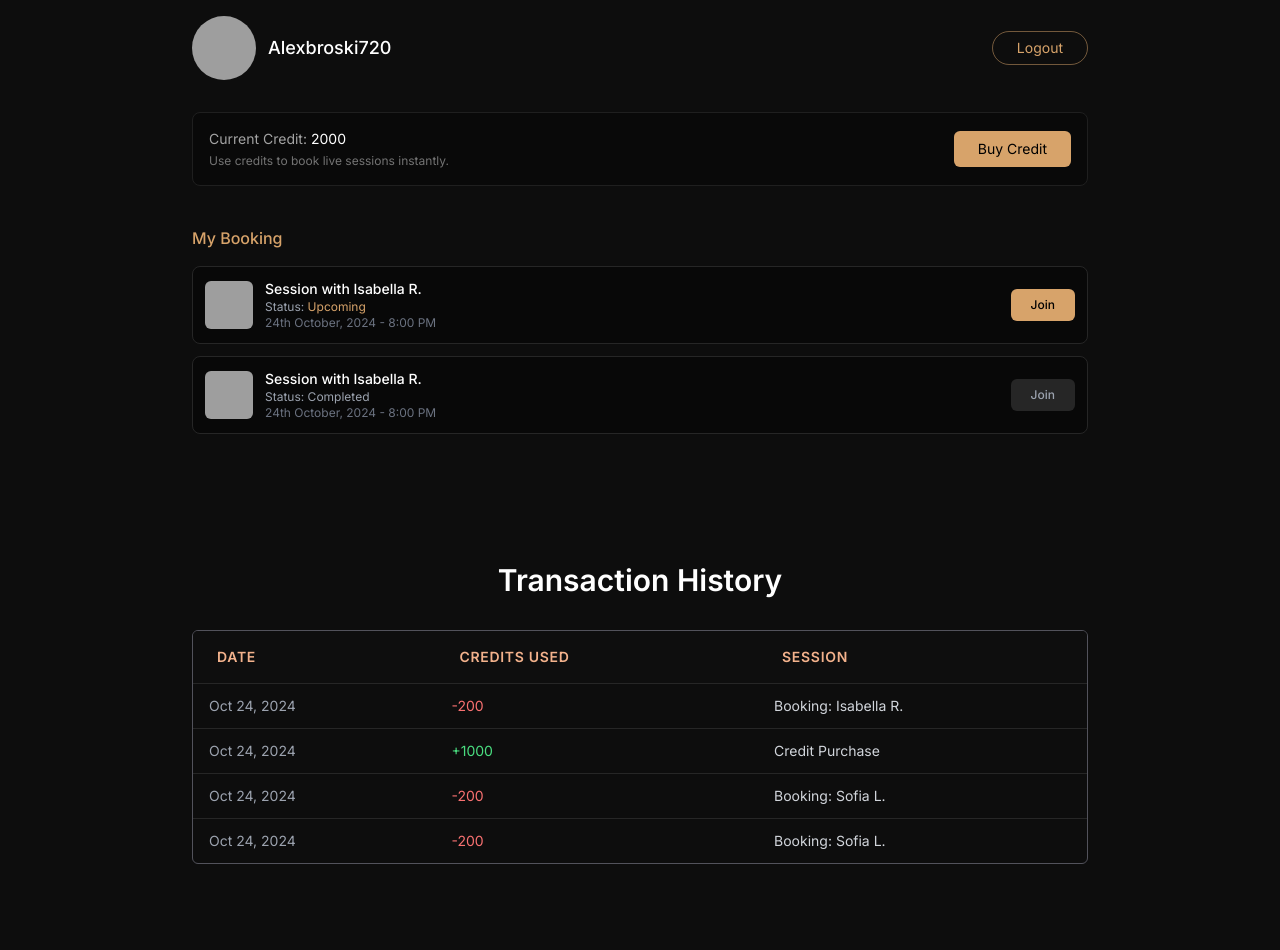
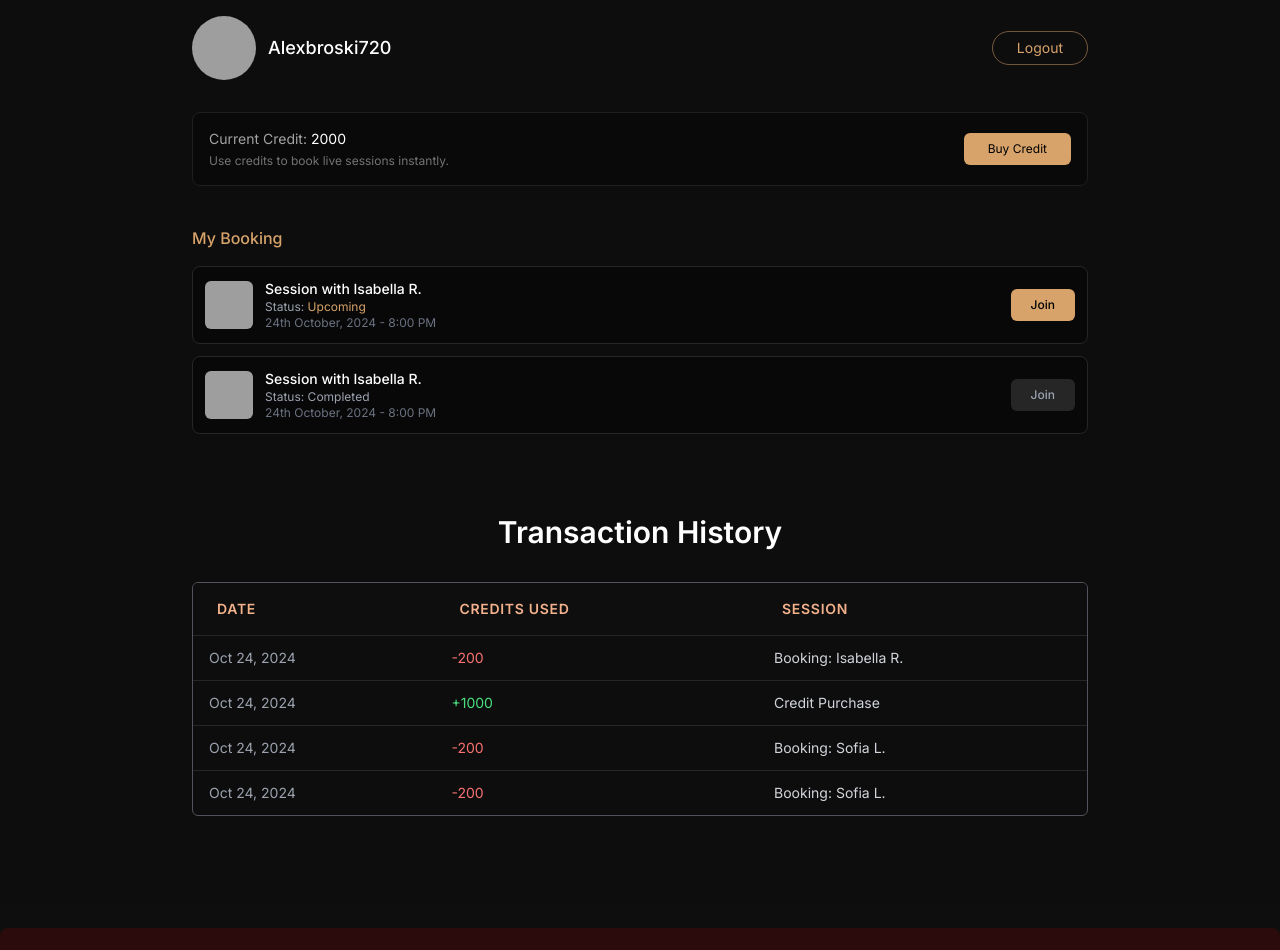
Before and after one commit to Rajgujar16/Escobar, a Next.js app: page /userProfile in a window 1280 px wide. Shown: the part 120-1070 px from the top of the page. Built offline with nearby package versions, Linux system fonts and the light colour scheme; grey boxes are pictures that could not be loaded.

Commit message:
fix: Adjust button and layout spacing in UserDashboard and Footer components for improved UI consistency

```diff
--- a/app/userProfile/page.jsx
+++ b/app/userProfile/page.jsx
@@ -86,7 +86,7 @@ export default function UserDashboard() {
           </p>
         </div>
         <button
-          className=" bg-[#d7a36a] text-black text-xs sm:text-sm px-6 py-2 rounded-md hover:bg-[#e0b26d] transition-all"
+          className=" bg-[#d7a36a] text-black text-xs sm:text-smk px-6 py-2 rounded-md hover:bg-[#e0b26d] transition-all"
           onClick={() => router.push("/userProfile/buyCredits")}
         >
           Buy Credit
@@ -94,7 +94,7 @@ export default function UserDashboard() {
       </div>
 
       {/* My Booking */}
-      <div className="w-full max-w-4xl sm:mb-10">
+      <div className="w-full max-w-4xl sm:mb-2">
         <h3 className="text-[#d7a36a] font-medium mb-4">My Booking</h3>
 
         <div className="space-y-3">
@@ -145,7 +145,7 @@ export default function UserDashboard() {
       </div>
 
       {/* Transaction History */}
-      <div className="w-full flex flex-col items-center justify-center px-2 sm:px-4 md:px-8 sm:py-12 pb-0 text-white sm:mt-10 mt-8 ">
+      <div className="w-full flex flex-col items-center justify-center px-2 sm:px-4 md:px-8 sm:py-12 pb-0 text-white sm:mt-6 mt-8 ">
         <h2 className="text-2xl sm:text-3xl font-semibold mb-8 text-center">
           Transaction History
         </h2>
--- a/components/Footer.jsx
+++ b/components/Footer.jsx
@@ -53,7 +53,7 @@ export default function Footer() {
           </ul>
         </div>
 
-        <div className="flex gap-6 sm:justify-between sm:gap-48">
+        <div className="flex gap-6 justify-between sm:gap-48 sm:mt-0 mt-4">
           {/* Contact Info */}
           <div className="space-y-4">
             <h3 className="text-white font-medium">Contact Information</h3>
```
